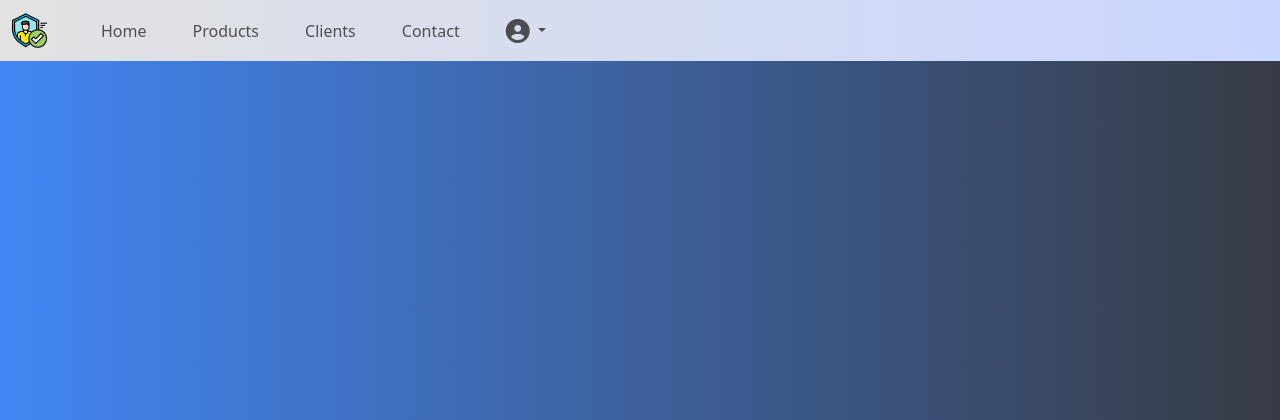
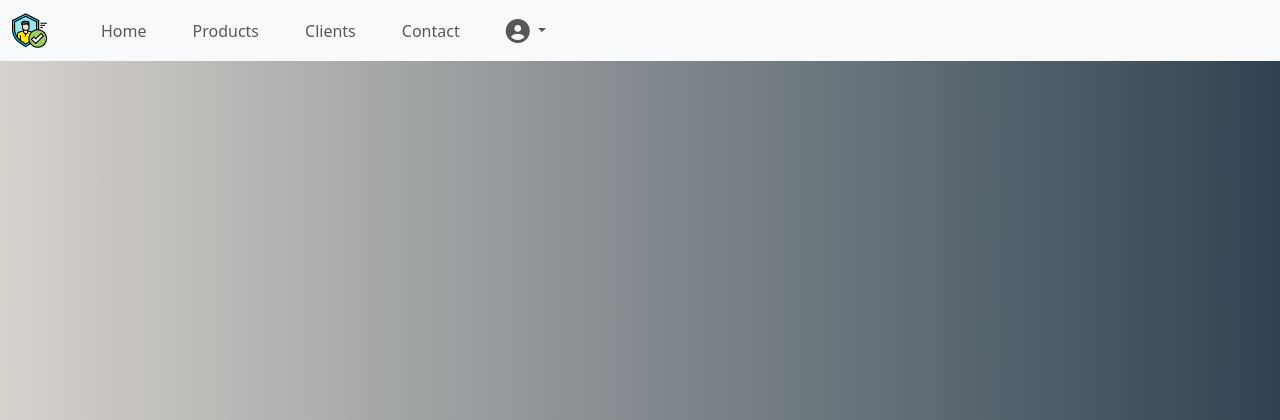
Before and after one commit to AndresSilverall/User-authentication-system, a Django app: page /home/ in a window 1280 px wide. Shown: the top 420 px of the page. Run offline with Django 4.2, Linux system fonts and the light colour scheme; some libraries are stand-ins or nearby versions.

Commit message:
diseño del navbar actualizado

```diff
--- a/Authenticate/static/css/home.css
+++ b/Authenticate/static/css/home.css
@@ -4,21 +4,13 @@
 }
 
 
-.navbar {
+body {
 
-    background: #C9D6FF;  /* fallback for old browsers */
-    background: -webkit-linear-gradient(to right, #E2E2E2, #C9D6FF);  /* Chrome 10-25, Safari 5.1-6 */
-    background: linear-gradient(to right, #E2E2E2, #C9D6FF); /* W3C, IE 10+/ Edge, Firefox 16+, Chrome 26+, Opera 12+, Safari 7+ */
+    background: #304352;
+    background: -webkit-linear-gradient(to right, #d7d2cc, #304352);
+    background: linear-gradient(to right, #d7d2cc, #304352);
 
 
-}
-
-
-body {
-
-    background: #373B44;  /* fallback for old browsers */
-    background: -webkit-linear-gradient(to right, #4286f4, #373B44);  /* Chrome 10-25, Safari 5.1-6 */
-    background: linear-gradient(to right, #4286f4, #373B44); /* W3C, IE 10+/ Edge, Firefox 16+, Chrome 26+, Opera 12+, Safari 7+ */
 
 }
 
--- a/Authenticate/templates/home.html
+++ b/Authenticate/templates/home.html
@@ -12,7 +12,7 @@
     <title>Home</title>
 </head>
 <body>
-    <nav class="navbar navbar-expand-lg bg-body-tertiary bg-light">
+    <nav class="navbar navbar-expand-lg bg-body-tertiary navbar-light bg-light">
         <div class="container-fluid">
             <a class="navbar-brand" href="{% url 'home' %}">
                 <span><img src="{% static 'images/logo.png' %}" alt="logo.png" width="35" height="35"></span>
--- a/mysite/settings.py
+++ b/mysite/settings.py
@@ -111,7 +111,7 @@ USE_TZ = True
 
 STATIC_URL = 'static/'
 
-STATICFILES_DIRS=[os.path.join(BASE_DIR,'Authenticate/static')]
+STATICFILES_DIRS = [os.path.join(BASE_DIR,'Authenticate/static'),]
 
 # Default primary key field type
 # https://docs.djangoproject.com/en/4.2/ref/settings/#default-auto-field
```
Also changed, not shown: products.db.
